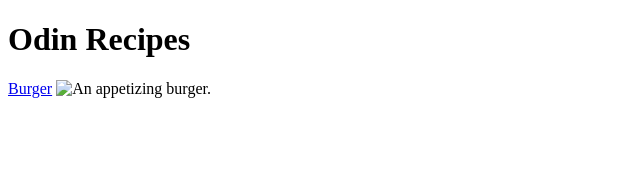
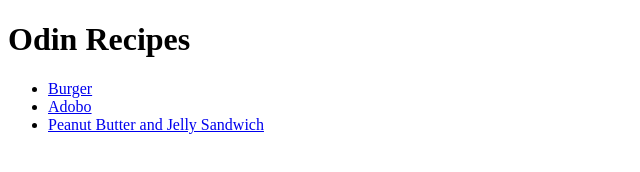
Before and after one commit to BeetJuicer/odin-recipes, a plain HTML site: page index.html in a window 1280 px wide. Shown: the whole page, without its empty margins (0-640 px from the left). Drawn offline with Linux system fonts and the light colour scheme.

Commit message:
Forgot to save index.html.

```diff
--- a/index.html
+++ b/index.html
@@ -8,7 +8,10 @@
 </head>
 <body>
     <h1>Odin Recipes</h1>
-    <a href="./recipes/burger.html">Burger</a>
-    <img src="../images/ger.jpeg" alt="An appetizing burger.">
+    <ul>
+        <li> <a href="./recipes/burger.html"> Burger </a> </li>
+        <li> <a href="./recipes/adobo.html"> Adobo </a> </li>
+        <li> <a href ="./recipes/pbj.html"> Peanut Butter and Jelly Sandwich </a> </li>
+    </ul>
 </body>
 </html>
```
